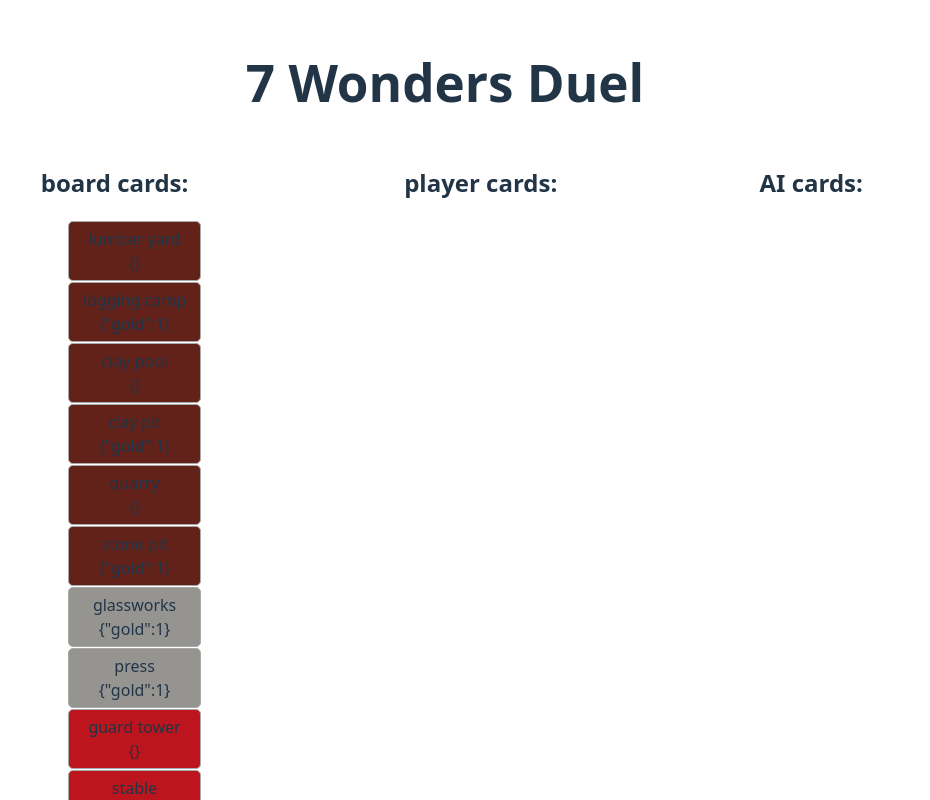
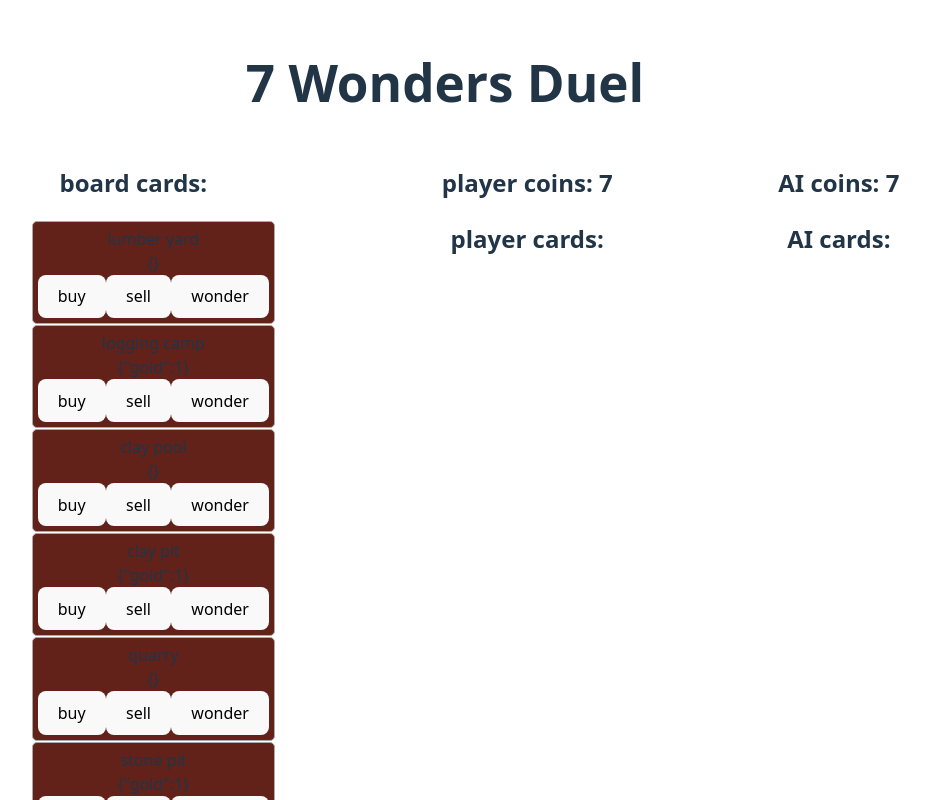
Before and after one commit to radford-coding/7-wonders-duel-v3, a React (Vite) app: page / in a window 1280 px wide. Shown: the top 800 px of the page, without its empty margins (195-1125 px from the left). Built offline with nearby package versions, Linux system fonts and the light colour scheme.

Commit message:
beginning of linking card costs

```diff
--- a/src/App.jsx
+++ b/src/App.jsx
@@ -8,6 +8,10 @@
   const [aiCards, setAiCards] = useState([]);
   const [boardCards, setBoardCards] = useState([]);
   const [isPlayerTurn, setIsPlayerTurn] = useState(true);
+  const [coins, setCoins] = useState({
+    player: 7,
+    ai: 7,
+  });
 
   useEffect(() => {
     setBoardCards(data.cardsAge1);
@@ -15,7 +19,10 @@
 
   const handleClick = (card) => {
     if (isPlayerTurn) {
+      // if () {};
+      console.log('costs:', calculate(playerCards));
       setPlayerCards([...playerCards, card]);
+      setCoins({...coins, player: coins.player - card.costs.gold});
       setIsPlayerTurn(!isPlayerTurn);
     } else {
       setAiCards([...aiCards, card]);
@@ -23,12 +30,6 @@
     };
     setBoardCards(boardCards.filter(c => c !== card));
   };
-
-  // useEffect(() => {
-  //   boardCards.forEach(card => {
-  //     console.log(Object.keys(card.costs).map(key => `${key}: ${card.costs[key]}`));
-  //   });
-  // }, [boardCards]);
 
   const calculate = (cardArray) => {
     let productionObj = {};
@@ -45,9 +46,9 @@
     return productionObj;
   };
 
-  useEffect(() => {
-    console.log(calculate(boardCards));
-  }, [boardCards]);
+  // useEffect(() => {
+  //   console.log(calculate(boardCards));
+  // }, [boardCards]);
 
 
 
@@ -67,16 +68,20 @@
                 style={{
                   backgroundColor: data.cardColors[card.type]
                 }}
-                onClick={() => handleClick(card)}
               >
                 {card.title}
                 <br />
                 {JSON.stringify(card.costs)}
+                <br />
+                <button onClick={() => handleClick(card)}>buy</button>
+                <button>sell</button>
+                <button>wonder</button>
               </li>
             ))}
           </ul>
         </div>
         <div>
+          <h2>player coins: {coins.player}</h2>
           <h2>player cards:</h2>
           <div>
             {Object.keys(calculate(playerCards)).map((k, i) => <p key={i}>{k}: {calculate(playerCards)[k]}</p>)}
@@ -95,6 +100,7 @@
           </ul>
         </div>
         <div>
+        <h2>AI coins: {coins.ai}</h2>
           <h2>AI cards:</h2>
           <div>
             {Object.keys(calculate(aiCards)).map((k, i) => <p key={i}>{k}: {calculate(aiCards)[k]}</p>)}
--- a/src/data.js
+++ b/src/data.js
@@ -295,12 +295,171 @@
 
 const guilds = [];
 
+const wonders = [
+    {
+        title: 'the appian way',
+        costs: {
+            stone: 2,
+            clay: 2,
+            parchment: 1,
+        },
+        produces: {
+            points: 3,
+            gold: 3,
+            opponentGold: -3,
+        },
+        playAgain: true,
+    },
+    {
+        title: 'circus maximus',
+        costs: {
+            stone: 2,
+            wood: 1,
+            glass: 1,
+        },
+        produces: {
+            points: 3,
+            shields: 1,
+        },
+        playAgain: false,
+        discardOpponentManufactured: true,
+    },
+    {
+        title: 'the colossus',
+        costs: {
+            clay: 3,
+            glass: 1,
+        },
+        produces: {
+            points: 3,
+            shields: 2,
+        },
+        playAgain: false,
+    },
+    {
+        title: 'the great library',
+        costs: {
+            wood: 3,
+            glass: 1,
+            parchment: 1,
+        },
+        produces: {
+            points: 4,
+        },
+        playAgain: false,
+        chooseOneDiscardedProgressTokenFromThreeRandom: true,
+    },
+    {
+        title: 'the great lighthouse',
+        costs: {
+            wood: 1,
+            stone: 1,
+            parchment: 2,
+        },
+        produces: {
+            points: 4,
+            chooseOne: ['stone', 'clay', 'wood'],
+        },
+        playAgain: false,
+    },
+    {
+        title: 'the hanging gardens',
+        costs: {
+            wood: 2,
+            glass: 1,
+            parchment: 1,
+        },
+        produces: {
+            points: 3,
+            gold: 6,
+        },
+        playAgain: true,
+    },
+    {
+        title: 'the mausoleum',
+        costs: {
+            clay: 2,
+            glass: 2,
+            parchment: 1,
+        },
+        produces: {
+            points: 2,
+        },
+        playAgain: false,
+        constructOneDiscardedCard: true,
+    },
+    {
+        title: 'piraeus',
+        costs: {
+            wood: 2,
+            stone: 1,
+            clay: 1,
+        },
+        produces: {
+            points: 2,
+            chooseOne: ['glass', 'parchment'],
+        },
+        playAgain: true,
+    },
+    {
+        title: 'the pyramids',
+        costs: {
+            stone: 3,
+            parchment: 1,
+        },
+        produces: {
+            points: 9,
+        },
+        playAgain: false,
+    },
+    {
+        title: 'the sphinx',
+        costs: {
+            stone: 1,
+            clay: 1,
+            glass: 2,
+        },
+        produces: {
+            points: 6,
+        },
+        playAgain: true,
+    },
+    {
+        title: 'the statue of zeus',
+        costs: {
+            stone: 1,
+            wood: 1,
+            clay: 1,
+            parchment: 2,
+        },
+        produces: {
+            points: 3,
+            shields: 1,
+        },
+        playAgain: false,
+        discardOpponentRaw: true,
+    },
+    {
+        title: 'the temple of artemis',
+        costs: {
+            wood: 1,
+            stone: 1,
+            glass: 1,
+            parchment: 1,
+        },
+        produces: {
+            gold: 12,
+        },
+        playAgain: true,
+    },
+];
+
 const cardColors = {
     raw: '#622219',
-    manufactured: '#959491',
+    manufactured: '#5E5C5C',
     civilian: '#0078AF',
-    science: '#01A45C',
-    commerce: '#FCD501',
+    science: '#007041',
+    commerce: '#F47621',
     military: '#BD151D',
     guild: '#835D99',
 };
@@ -310,5 +469,6 @@
     cardsAge2,
     cardsAge3,
     guilds,
+    wonders,
     cardColors,
 };
```
Also changed, not shown: src/components/Info/Info.jsx (+6 -2 lines).
